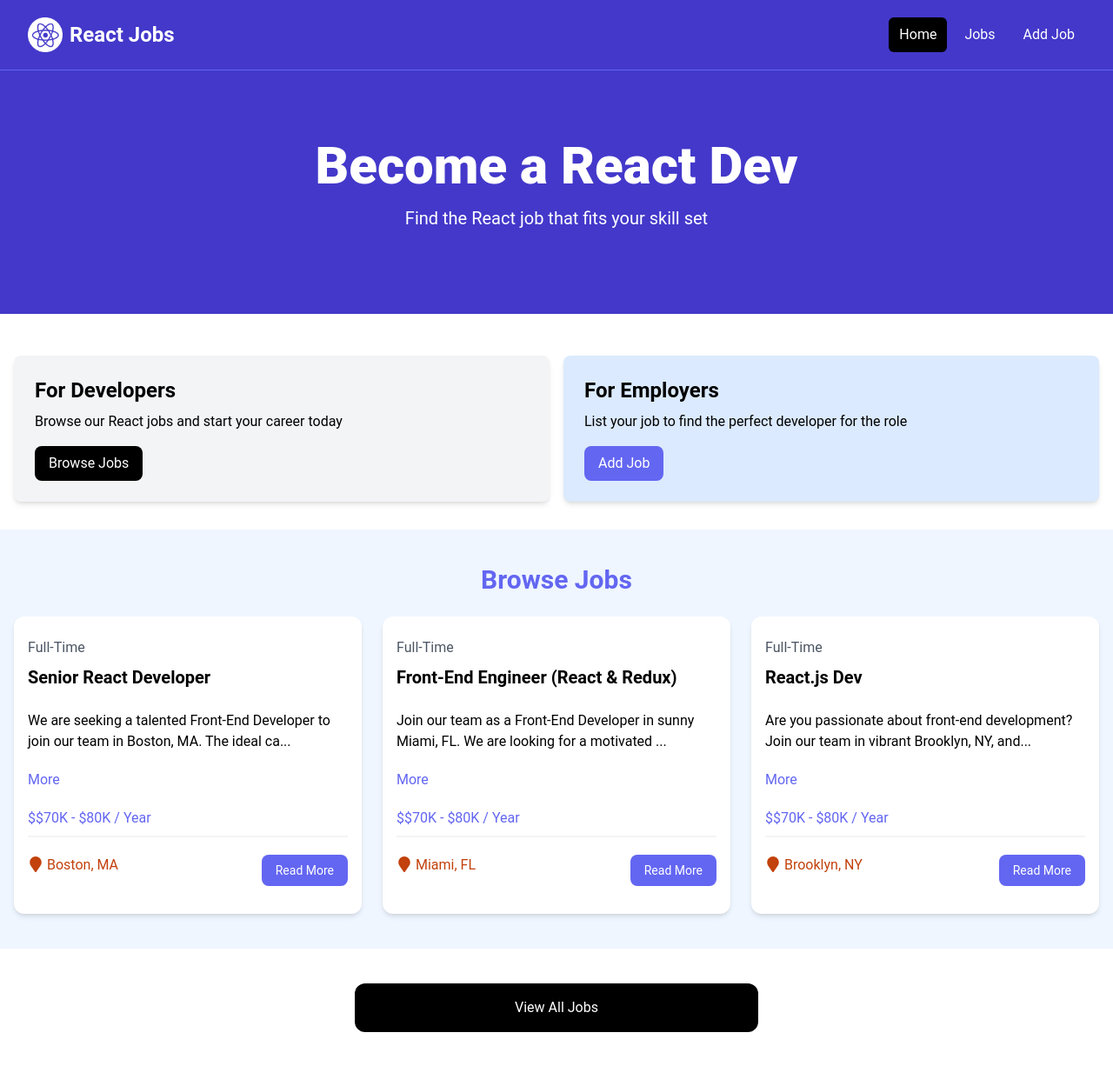
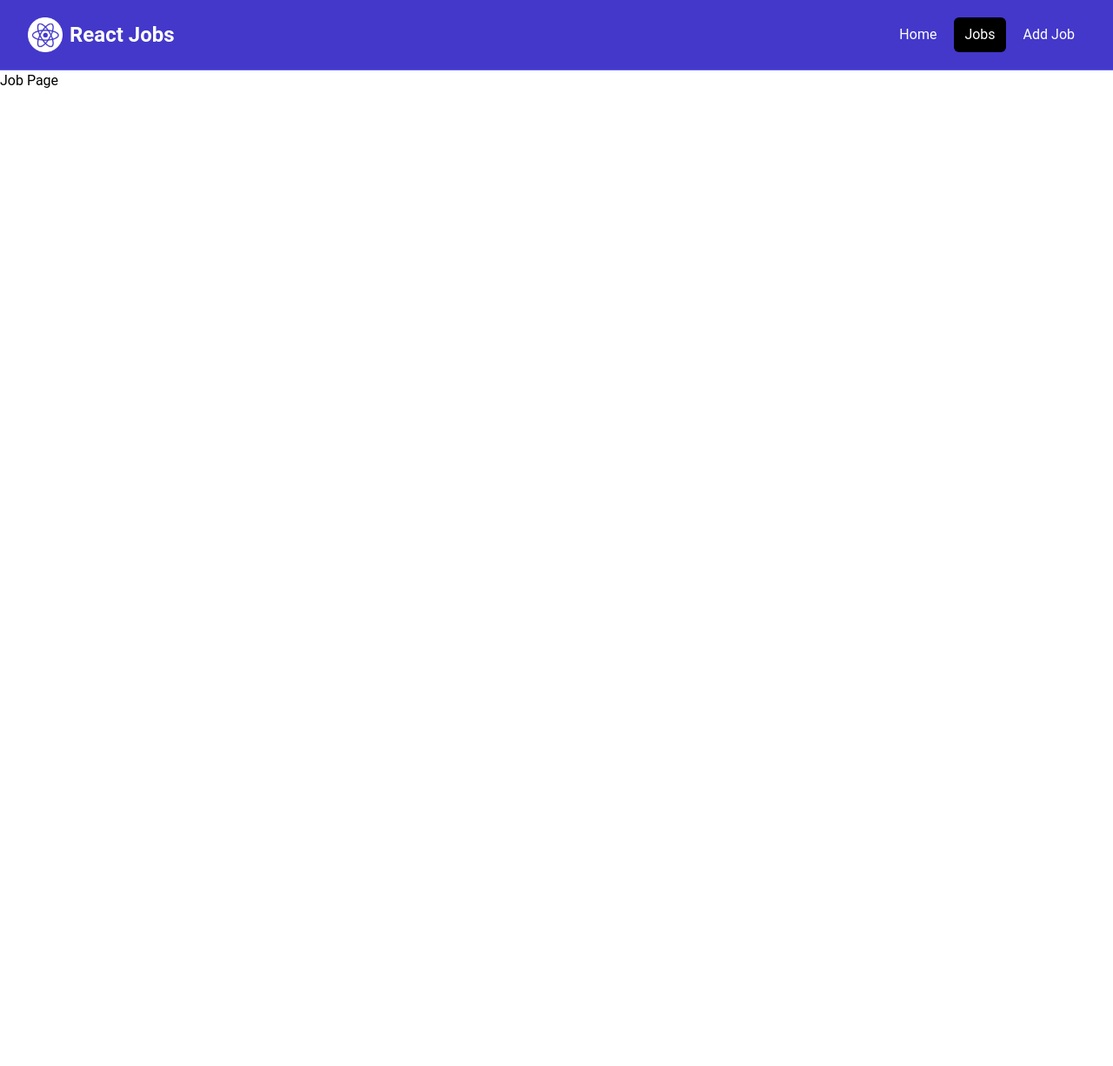
Before and after one commit to Fluffaro/react-jobs, a React (Vite) app: page /jobs in a window 1280 px wide. Shown: the whole page at 87% size. After the commit the page ends 800 px from the top, so only its background shows below. Built offline with nearby package versions, Linux system fonts and the light colour scheme.

Commit message:
navbar functionality and some addition items

```diff
--- a/package.json
+++ b/package.json
@@ -12,7 +12,8 @@
   "dependencies": {
     "react": "^18.3.1",
     "react-dom": "^18.3.1",
-    "react-icons": "^5.2.1"
+    "react-icons": "^5.2.1",
+    "react-router-dom": "^6.24.1"
   },
   "devDependencies": {
     "@types/react": "^18.3.3",
--- a/src/App.jsx
+++ b/src/App.jsx
@@ -1,18 +1,25 @@
-import Navbar from "./components/Navbar";
-import Hero from "./components/Hero";
-import HomeCards from "./components/HomeCards.jsx";
-import JobListings from "./components/JobListings.jsx";
-import ViewAllJobs from "./components/ViewAllJobs.jsx";
+import {
+  Route,
+  createBrowserRouter,
+  createRoutesFromElements,
+  RouterProvider,
+} from "react-router-dom";
+import MainLayout from './layouts/MainLayout.jsx'
+import HomePage from "./pages/HomePage.jsx";
+import JobsPage from "./pages/JobsPage.jsx";
+import NotFoundPage
+ from "./pages/NotFoundPage.jsx";
+const router = createBrowserRouter(
+  createRoutesFromElements(
+  <Route path= '/' element={<MainLayout />}>
+      <Route index element={<HomePage/>} />
+      <Route path ='/jobs' element={<JobsPage/>}/>
+      <Route path ='/*' element={<NotFoundPage/>}/>
+  </Route>
+  )
+)
 const App = () => {
-  return (
-    <>
-      <Navbar />
-      <Hero />
-      <HomeCards />
-      <JobListings />
-      <ViewAllJobs />
-    </>
-  );
+  return <RouterProvider router={router}/>;
 };
 
 export default App;
--- a/src/components/HomeCards.jsx
+++ b/src/components/HomeCards.jsx
@@ -1,5 +1,5 @@
 import Card from './Card'
-
+import { Link } from "react-router-dom";
 const HomeCards = () => {
   return (
     <section className="py-4">
@@ -10,23 +10,23 @@
           <p className="mt-2 mb-4">
             Browse our React jobs and start your career today
           </p>
-          <a
-            href="/jobs.html"
+          <Link
+            to="/jobs"
             className="inline-block bg-black text-white rounded-lg px-4 py-2 hover:bg-gray-700"
           >
             Browse Jobs
-          </a>
+          </Link>
         </Card>
         <Card bg='bg-blue-100'><h2 className="text-2xl font-bold">For Employers</h2>
           <p className="mt-2 mb-4">
             List your job to find the perfect developer for the role
           </p>
-          <a
-            href="/add-job.html"
+          <Link
+            to="/add-job"
             className="inline-block bg-indigo-500 text-white rounded-lg px-4 py-2 hover:bg-indigo-600"
           >
             Add Job
-          </a></Card>
+          </Link></Card>
 
       </div>
     </div>
--- a/src/components/JobListing.jsx
+++ b/src/components/JobListing.jsx
@@ -1,6 +1,7 @@
 import React from "react";
 import { useState } from "react";
 import { FaMapMarker } from 'react-icons/fa'
+import { Link } from "react-router-dom";
 
 const JobListing = ({ job }) => {
     const [showFullDescription, setShowFullDescription] = useState(false);
@@ -31,12 +32,12 @@
             <FaMapMarker className='inline text-lg mb-1 mr-1'/>
             {job.location}
           </div>
-          <a
-            href={`/job/${job.id}`}
+          <Link
+            to={`/job/${job.id}`}
             className="h-[36px] bg-indigo-500 hover:bg-indigo-600 text-white px-4 py-2 rounded-lg text-center text-sm"
           >
             Read More
-          </a>
+          </Link>
         </div>
       </div>
     </div>
--- a/src/components/Navbar.jsx
+++ b/src/components/Navbar.jsx
@@ -1,47 +1,42 @@
-import logo from '../assets/images/logo.png';
+import logo from "../assets/images/logo.png";
+import { NavLink } from "react-router-dom";
+
 const Navbar = () => {
+  const linkClass = ({ isActive }) =>
+    isActive
+      ? "bg-black text-white hover:bg-gray-900 hover:text-white rounded-md px-3 py-2"
+      : " text-white hover:bg-gray-900 hover:text-white rounded-md px-3 py-2";
+
   return (
-<nav className="bg-indigo-700 border-b border-indigo-500">
+    <nav className="bg-indigo-700 border-b border-indigo-500">
       <div className="mx-auto max-w-7xl px-2 sm:px-6 lg:px-8">
         <div className="flex h-20 items-center justify-between">
-          <div
-            className="flex flex-1 items-center justify-center md:items-stretch md:justify-start"
-          >
+          <div className="flex flex-1 items-center justify-center md:items-stretch md:justify-start">
             {/* <!-- Logo --> */}
-            <a className="flex flex-shrink-0 items-center mr-4" href="/index.html">
-              <img
-                className="h-10 w-auto"
-                src={logo}
-                alt="React Jobs"
-              />
-              <span className="hidden md:block text-white text-2xl font-bold ml-2"
-                >React Jobs</span
-              >
-            </a>
+            <NavLink className="flex flex-shrink-0 items-center mr-4" to="/">
+              <img className="h-10 w-auto" src={logo} alt="React Jobs" />
+              <span className="hidden md:block text-white text-2xl font-bold ml-2">
+                React Jobs
+              </span>
+            </NavLink>
             <div className="md:ml-auto">
               <div className="flex space-x-2">
-                <a
-                  href="/index.html"
-                  className="text-white bg-black hover:bg-gray-900 hover:text-white rounded-md px-3 py-2"
-                  >Home</a
-                >
-                <a
-                  href="/jobs.html"
-                  className="text-white hover:bg-gray-900 hover:text-white rounded-md px-3 py-2"
-                  >Jobs</a
-                >
-                <a
-                  href="/add-job.html"
-                  className="text-white hover:bg-gray-900 hover:text-white rounded-md px-3 py-2"
-                  >Add Job</a
-                >
+                <NavLink to="/" className={linkClass}>
+                  Home
+                </NavLink>
+                <NavLink to="/jobs" className={linkClass}>
+                  Jobs
+                </NavLink>
+                <NavLink to="/add-job" className={linkClass}>
+                  Add Job
+                </NavLink>
               </div>
             </div>
           </div>
         </div>
       </div>
     </nav>
-  )
-}
+  );
+};
 
-export default Navbar
+export default Navbar;
--- a/src/components/ViewAllJobs.jsx
+++ b/src/components/ViewAllJobs.jsx
@@ -1,14 +1,14 @@
 import React from "react";
-
+import { Link } from "react-router-dom";
 const ViewAllJobs = () => {
   return (
     <section className="m-auto max-w-lg my-10 px-6">
-      <a
-        href='/jops'
+      <Link
+        to='/jobs'
         className="block bg-black text-white text-center py-4 px-6 rounded-xl hover:bg-gray-700"
       >
         View All Jobs
-      </a>
+      </Link>
     </section>
   );
 };
--- /dev/null
+++ b/src/layouts/MainLayout.jsx
@@ -0,0 +1,13 @@
+import { Outlet } from "react-router-dom";
+
+import Navbar from "../components/Navbar";
+const MainLayout = () => {
+  return (
+    <>
+      <Navbar />
+      <Outlet />
+    </>
+  );
+};
+
+export default MainLayout;
--- /dev/null
+++ b/src/pages/HomePage.jsx
@@ -0,0 +1,18 @@
+
+import Hero from "../components/Hero";
+import HomeCards from "../components/HomeCards.jsx";
+import JobListings from "../components/JobListings.jsx";
+import ViewAllJobs from "../components/ViewAllJobs.jsx";
+
+const HomePage = () => {
+  return (
+      <>
+        <Hero />
+        <HomeCards />
+        <JobListings />
+        <ViewAllJobs />
+      </>
+  );
+};
+
+export default HomePage;
--- /dev/null
+++ b/src/pages/JobsPage.jsx
@@ -0,0 +1,11 @@
+import React from 'react'
+
+const JobsPage = () => {
+  return (
+    <div>
+      <h1>Job Page</h1>
+    </div>
+  )
+}
+
+export default JobsPage
--- /dev/null
+++ b/src/pages/NotFoundPage.jsx
@@ -0,0 +1,20 @@
+import { Link } from "react-router-dom"
+import { FaExclamationTriangle } from "react-icons/fa"
+
+
+const NotFoundPage = () => {
+  return (
+<section className="text-center flex flex-col justify-center items-center h-96">
+      <FaExclamationTriangle className='text-yellow-400 text-6xl mb-4"'/>
+      <h1 className="text-6xl font-bold mb-4">404 Not Found</h1>
+      <p className="text-xl mb-5">This page does not exist</p>
+      <Link
+        to="/"
+        className="text-white bg-indigo-700 hover:bg-indigo-900 rounded-md px-3 py-2 mt-4"
+        >Go Back</Link
+      >
+    </section>
+  )
+}
+
+export default NotFoundPage
```
Also changed, not shown: 1 other file (tests, documents, lock files or other folders).
